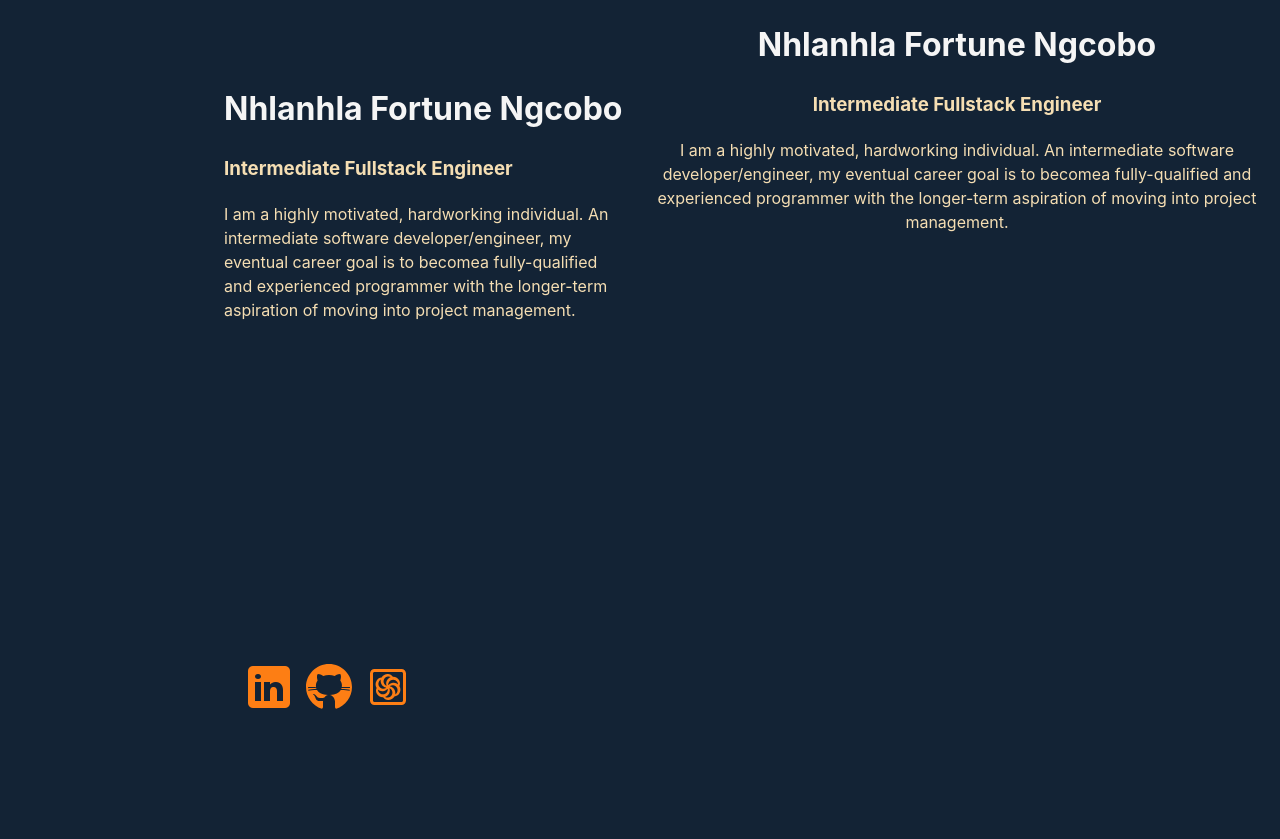
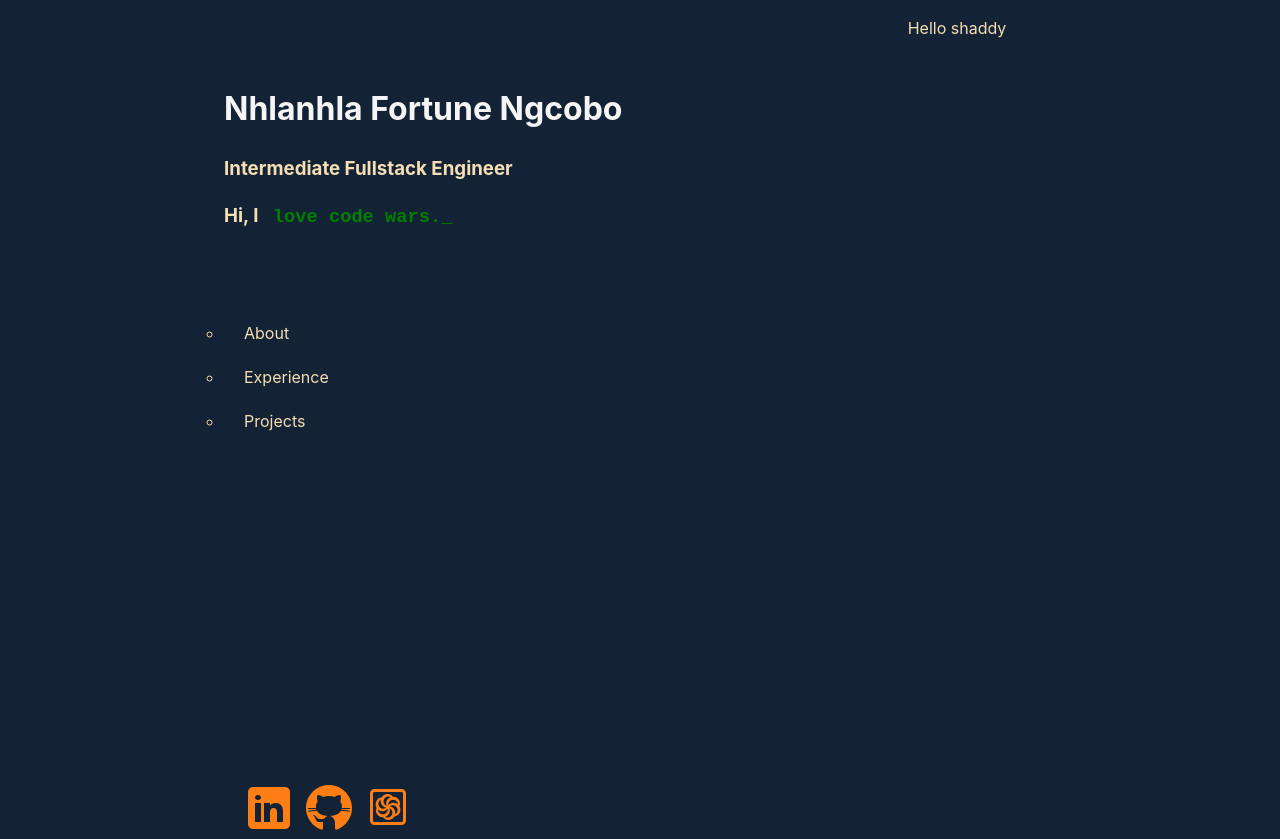
Before and after one commit to nhngcobo/reactportfolio.client, a React (Vite) app: page / in a window 1280 px wide. Before the commit the page ends 800 px from the top, so only its background shows below. Built offline with nearby package versions, Linux system fonts and the light colour scheme.

Commit message:
Upadte components, but  a bit buggy!

```diff
--- a/src/App.css
+++ b/src/App.css
@@ -42,6 +42,11 @@ body {
     flex: 1;
 }
 
+.ComponentABody {
+    margin-top: 20%;
+    gap: 5px;
+}
+
 .ComponentAfooter{
     margin-top: 85%;
     margin-left: 5%;
--- a/src/App.jsx
+++ b/src/App.jsx
@@ -33,7 +33,7 @@ function App() {
                 <ComponentAfooter/>
             </div>
             <div className='componentB'>
-                <IndexPageComponentA/>
+                <p>Hello shaddy</p>
             </div>
         </div>
     );
--- a/src/IndexPageComponentA.jsx
+++ b/src/IndexPageComponentA.jsx
@@ -1,20 +1,66 @@
 import React from "react";
 import data from '../src/data/en.json';
+import ComponentABody from '../src/componentABody';
 
 class IndexPageComponentA extends React.Component {
-    constructor(props){
-      super(props)
-      this.text = data
-    }
-    render() {
-      return(
+  constructor(props) {
+    super(props);
+    this.text = data;
+    this.state = {
+      overallJobDesc: "",
+      currentWordIndex: 0,
+      currentLetterIndex: 0,
+    };
+  }
+
+  componentDidMount() {
+    this.typeWord();
+  }
+
+  typeWord = () => {
+    const words = [this.text.overallDev, this.text.overallCodeWars, this.text.overallGitHub];
+    const currentWord = words[this.state.currentWordIndex];
+    const totalLetters = currentWord.length;
+
+    this.intervalId = setInterval(() => {
+      if (this.state.currentLetterIndex < totalLetters) {
+        this.setState((prevState) => ({
+          overallJobDesc: currentWord.slice(0, prevState.currentLetterIndex + 1) + "_",
+          currentLetterIndex: prevState.currentLetterIndex + 1,
+        }));
+      } else {
+        // Once the current word is fully typed, switch to the other word after a short pause
+        clearInterval(this.intervalId);
+
+        // Wait for 1 second, then start typing the next word
+        setTimeout(() => {
+          this.setState((prevState) => ({
+            currentWordIndex: (prevState.currentWordIndex + 1) % words.length,
+            currentLetterIndex: 0,
+            overallJobDesc: "",
+          }), this.typeWord);
+        }, 1000);
+      }
+    }, 100);
+  };
+
+  componentWillUnmount() {
+    clearInterval(this.intervalId);
+  }
+
+  render() {
+    return (
       <>
-      <h1>{this.text.fullnames}</h1>
-      <h3>{this.text.occupation}</h3>
-      <p>{this.text.jobDesc}</p>
+        <h1>{this.text.fullnames}</h1>
+        <h3>{this.text.occupation}</h3>
+        <div className="slogan-text">
+          <h3 className="inline-text">{this.text.overallJobDesc}</h3>
+          <h3 className="typing-text">{this.state.overallJobDesc}</h3>
+        </div>
+        <ComponentABody/>
       </>
-      )
-    }
+    );
+  }
 }
 
 export default IndexPageComponentA;
--- /dev/null
+++ b/src/componentABody.jsx
@@ -0,0 +1,17 @@
+import React from "react";
+
+class ComponentABody extends React.Component {
+    render() {
+        return (
+            <div className="ComponentABody">
+                <ul class="custom-list">
+                    <li>About</li>
+                    <li>Experience</li>
+                    <li>Projects</li>
+                </ul>
+            </div>
+        )
+    }
+}
+
+export default ComponentABody;
--- a/src/componentAfooter.jsx
+++ b/src/componentAfooter.jsx
@@ -7,9 +7,9 @@ class ComponentAfooter extends React.Component {
     render() {
         return (
             <div className="ComponentAfooter">
-                <img src={linkedInlogo} alt="Logo" />
-                <img src={githubLogo} alt="Logo" />
-                <img src={codewarsLogo} alt="Logo"/>
+                <a href="https://www.linkedin.com/in/nhlanhla-fortune-ngcobo-71072a166" target="_blank"><img src={linkedInlogo} alt="Logo" /></a>
+                <a href="https://github.com/nhngcobo" target="_blank"><img src={githubLogo} alt="Logo" /></a>
+                <a href="https://www.codewars.com/users/nfortunengcobo@gmail.com" target="_blank"><img src={codewarsLogo} alt="Logo"/></a>
             </div>
         )
     }
--- a/src/data/en.json
+++ b/src/data/en.json
@@ -3,6 +3,9 @@
         "surname": "Ngcobo",
         "fullnames": "Nhlanhla Fortune Ngcobo",
         "occupation": "Intermediate Fullstack Engineer",
-        "overallJobDesc" : "I build good code. :) ",
+        "overallJobDesc" : "Hi, I ",
+        "overallDev" : "am a software developer.",
+        "overallCodeWars" : "love code wars.",
+        "overallGitHub" : " kind of like github.",
         "jobDesc": "I am a highly motivated, hardworking individual. An intermediate software developer/engineer, my eventual career goal is to becomea fully-qualified and experienced programmer with the longer-term aspiration of moving into project management."
 }
--- a/src/index.css
+++ b/src/index.css
@@ -36,6 +36,35 @@ h2 {
   margin-right: 110px;
 }
 
+.inline-text {
+  display: inline;
+}
+
+.custom-list {
+  list-style-type: circle;
+  padding: 0;
+}
+
+.custom-list li {
+  padding: 10px 20px;
+  cursor: pointer;
+  transition: all 0.3s ease;
+}
+
+.custom-list li:hover {
+  background-color: #1c2f44;
+  transform: translateX(10px);
+  color: white;
+}
+
+.typing-text {
+  color: green;
+  font-family: 'Courier New', Courier, monospace;
+  font-weight: bold;
+  display: inline;
+  margin-left: 10px;
+}
+
 button {
   border-radius: 8px;
   border: 1px solid transparent;
```
